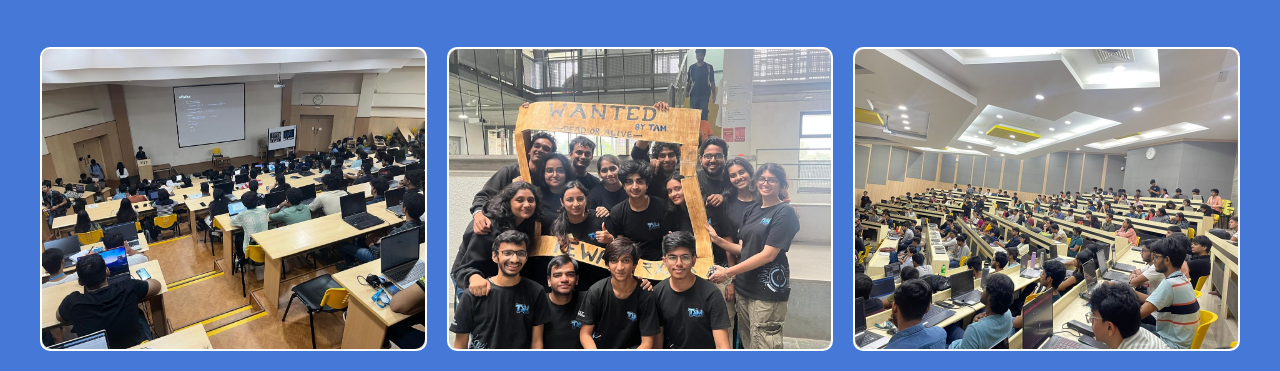
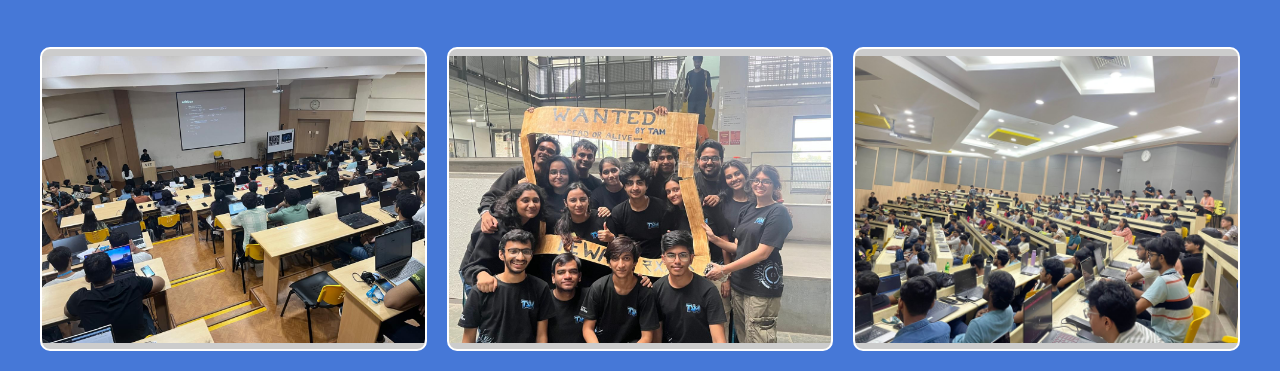
Before and after one commit to aadyasingh2/TAM-Gravitas-Website, a plain HTML site: page index.html in a window 1280 px wide. Shown: the part 442-813 px from the top of the page. Drawn offline with Linux system fonts and the light colour scheme.

Commit message:
Update style.css

```diff
--- a/style.css
+++ b/style.css
@@ -90,15 +90,19 @@ body {
     border-radius: 10px;
     flex: 1;
     min-height: 300px;
+    transition: transform 0.3s ease, box-shadow 0.3s ease;
 }
-
+.box:hover {
+    transform: translateY(-10px);
+    box-shadow: 0 10px 20px rgba(0, 0, 0, 0.2);
+}
 .large-box {
     max-width: 697px;
 }
-.box-image {
+    .box-image {
     width: 100%;
     height: 100%;
-    object-fit: cover;
+    object-fit: contain;
     display: block;
-    border-radius: 10px; /* To match the border-radius of the box */
-}
+    border-radius: 10px;
+}/* To match the border-radius of the box */
```
